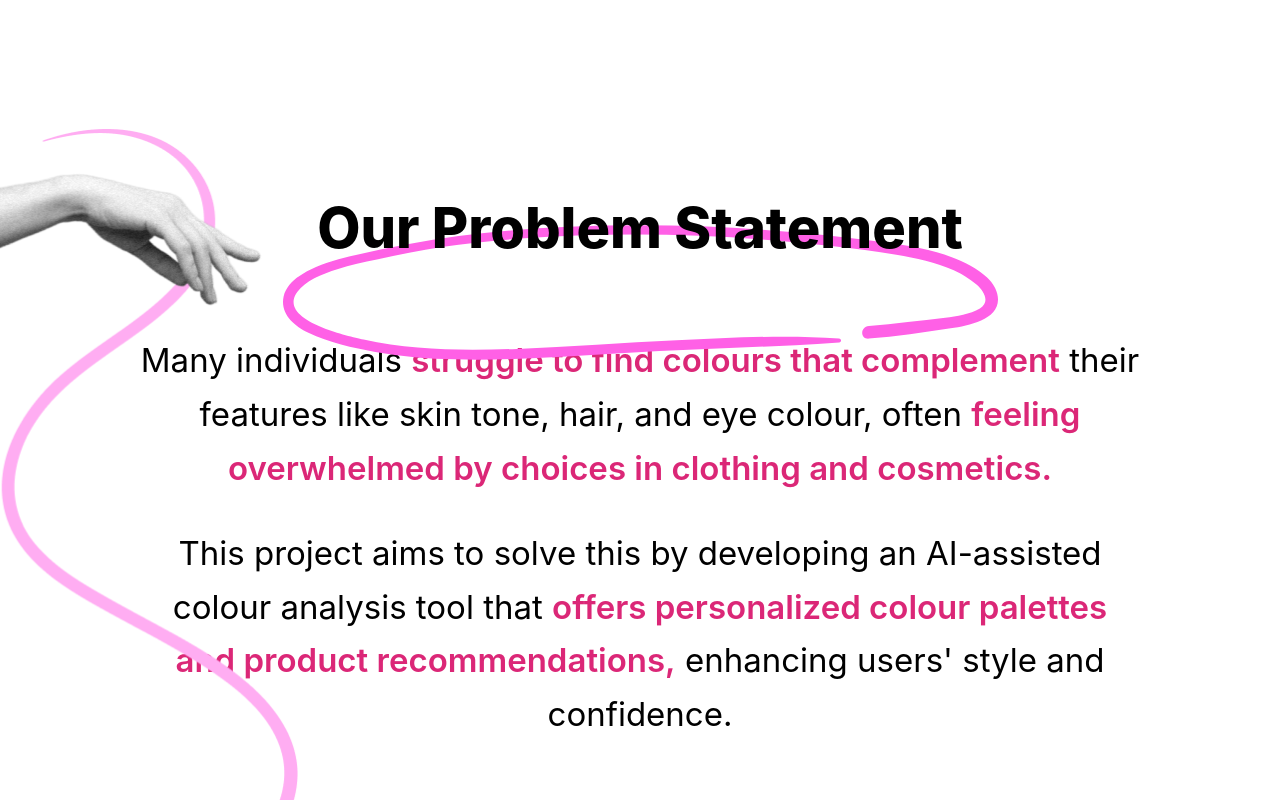
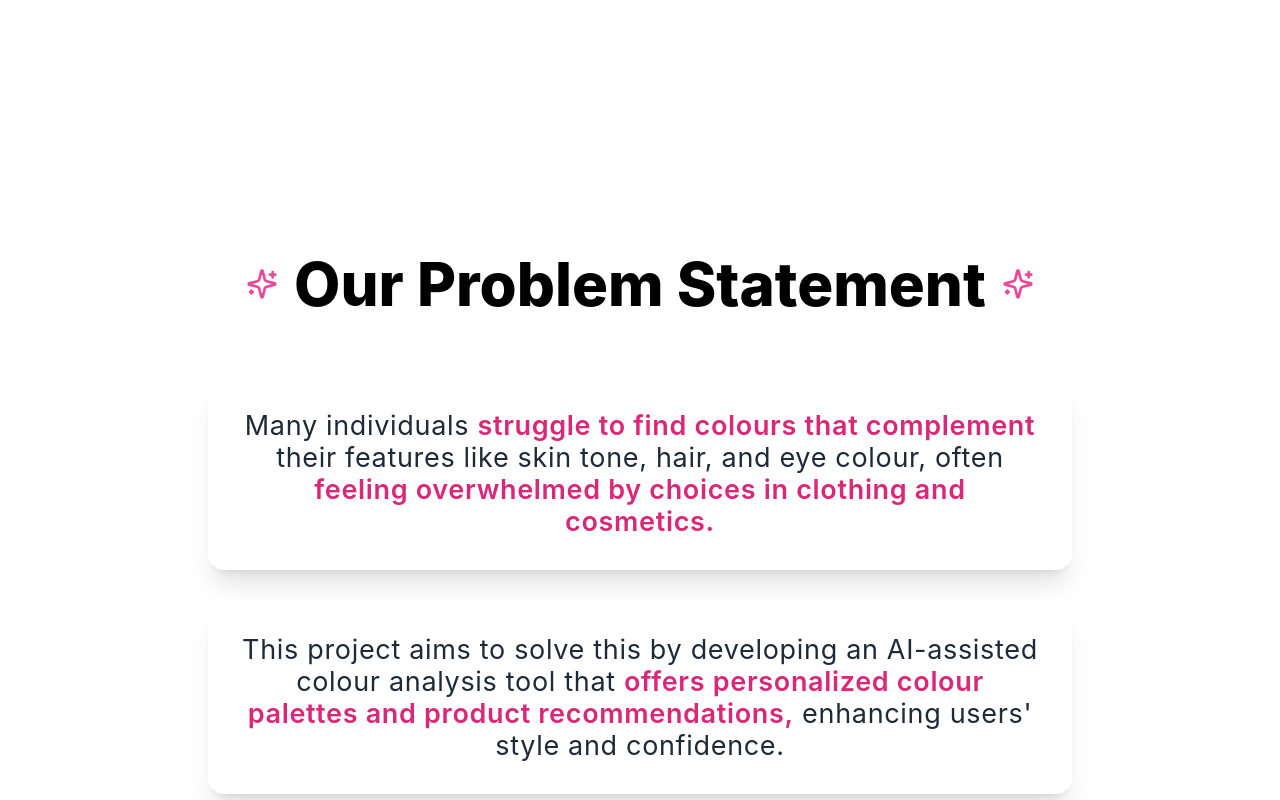
Before and after one commit to nithyapandurangan/colour-analysis-tool, a React (Create React App) app: page /about in a window 1280 px wide. Shown: the part 740-1540 px from the top of the page. Built offline with nearby package versions, Linux system fonts and the light colour scheme.

Commit message:
Update ProblemStatement.jsx

```diff
--- a/src/components/About/ProblemStatement.jsx
+++ b/src/components/About/ProblemStatement.jsx
@@ -1,36 +1,58 @@
-import hands1 from "../../assets/images/image.png";
-import hands2 from "../../assets/images/hands_2.png";
-import line1 from "../../assets/images/line.png";
-import line2 from "../../assets/images/line-2.png";
-import circleline from "../../assets/images/line.svg";
+import { motion } from 'framer-motion';
+import { Sparkles } from 'lucide-react';
 
 const ProblemStatement = () => {
   return (
-    <>
-      <div className="relative flex flex-col h-screen items-center justify-center gap-16 overflow-hidden">
-        {/* Background and Decorations */}
-        <img className="absolute w-[440px] h-[804px] top-[5px] left-[-142px]" alt="Line" src={line1} />
-        <img className="absolute w-[414px] h-[217px] -top-2 left-[-142px]" alt="Hands" src={hands1} />
-        <img className="absolute w-[403px] h-[426px] top-[415px] left-[1544px]" alt="Hands" src={hands2} />
-        <img className="absolute w-[376px] h-[507px] top-[209px] left-[1571px]" alt="Line" src={line2} />
-        <img className="absolute w-[715px] h-[145px] top-24 left-404" src={circleline} alt="circle line" />
+    <motion.section
+      className="relative flex flex-col min-h-screen items-center justify-center gap-16 overflow-hidden py-20"
+      initial={{ opacity: 0 }}
+      animate={{ opacity: 1 }}
+      transition={{ duration: 1 }}
+    >
 
-        {/* Problem Statement Heading */}
-        <p className="mt-[-120px] relative font-extrabold text-black text-[56px] text-center">
+
+      {/* Problem Statement Heading */}
+      <motion.div
+        className="relative z-10 flex items-center gap-4"
+        initial={{ y: -20 }}
+        animate={{ y: 0 }}
+        transition={{ duration: 0.5 }}
+      >
+        <Sparkles className="w-8 h-8 text-pink-500" />
+        <h1 className="font-extrabold text-black text-4xl md:text-5xl lg:text-6xl text-center leading-tight">
           Our Problem Statement
-        </p>
+        </h1>
+        <Sparkles className="w-8 h-8 text-pink-500" />
+      </motion.div>
 
-        {/* Problem Statement Text Content */}
-        <div className="flex flex-col gap-6 text-center max-w-[1000px]">
-          <p className="font-normal text-black text-3xl tracking-normal leading-relaxed">
+      {/* Problem Statement Text Content */}
+      <div className="flex flex-col gap-8 text-center max-w-4xl px-4">
+        <motion.div
+          className="bg-white/80 backdrop-blur-sm p-8 rounded-2xl shadow-xl transition-all duration-300 hover:shadow-2xl hover:-translate-y-1"
+          initial={{ opacity: 0, y: 20 }}
+          animate={{ opacity: 1, y: 0 }}
+          transition={{ duration: 0.8 }}
+        >
+          <p className="font-normal text-gray-800 text-xl md:text-2xl tracking-wide leading-relaxed">
             Many individuals <span className="font-semibold text-pink-600">struggle to find colours that complement</span> their features like skin tone, hair, and eye colour, often <span className="font-semibold text-pink-600">feeling overwhelmed by choices in clothing and cosmetics.</span>
           </p>
-          <p className="mt-2 font-normal text-black text-3xl tracking-normal leading-relaxed">
+        </motion.div>
+
+        <motion.div
+          className="bg-white/80 backdrop-blur-sm p-8 rounded-2xl shadow-xl transition-all duration-300 hover:shadow-2xl hover:-translate-y-1"
+          initial={{ opacity: 0, y: 20 }}
+          animate={{ opacity: 1, y: 0 }}
+          transition={{ duration: 1, delay: 0.2 }}
+        >
+          <p className="font-normal text-gray-800 text-xl md:text-2xl tracking-wide leading-relaxed">
             This project aims to solve this by developing an AI-assisted colour analysis tool that <span className="font-semibold text-pink-600">offers personalized colour palettes and product recommendations,</span> enhancing users' style and confidence.
           </p>
-        </div>
+        </motion.div>
       </div>
-    </>
+
+      {/* Decorative elements */}
+
+    </motion.section>
   );
 };
 
```
